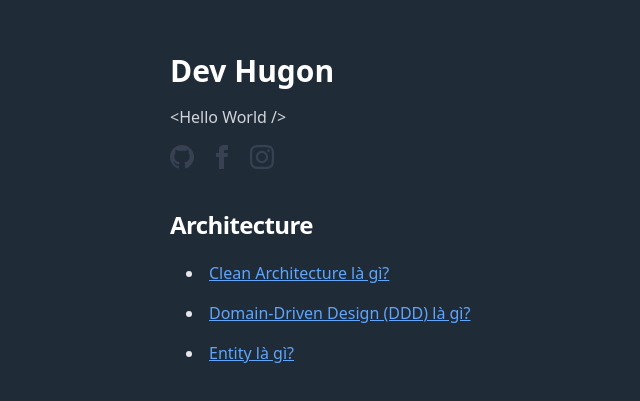
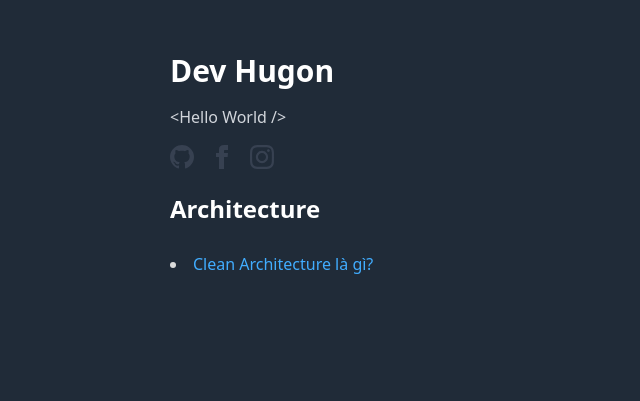
Before and after one commit to toilahuongg/toilahuongg.github.io, a Next.js app: page / in a window 1280 px wide. Shown: the part 103-504 px from the top of the page, without its empty margins (102-742 px from the left). Built offline with nearby package versions, Linux system fonts and the light colour scheme.

Commit message:
update home page

```diff
--- a/app/page.mdx
+++ /dev/null
@@ -1,10 +0,0 @@
-import { NameTransition } from "@/app/Name"
-
-<NameTransition />
-
-<article>
-## Architecture
-- [Clean Architecture là gì?](./blog/clean-architecture-la-gi)
-- [Domain-Driven Design (DDD) là gì?](./blog/domain-driven-design-la-gi)
-- [Entity là gì?](./blog/entity-la-gi)
-</article>
--- /dev/null
+++ b/app/page.tsx
@@ -0,0 +1,27 @@
+import { NameTransition } from "@/app/Name"
+import Link from "next/link"
+
+export default function Home() {
+  const architecturePosts = [
+    {
+      title: "Clean Architecture là gì?",
+      slug: "clean-architecture-la-gi",
+    },
+
+  ]
+  return (
+    <div>
+      <NameTransition />
+      <div className="flex flex-col gap-4">
+        <h3 className="text-2xl font-bold">Architecture</h3>
+        <div className="flex flex-col gap-2">
+          {architecturePosts.map((post) => (
+            <li key={post.slug}>
+              <Link href={`/blog/${post.slug}`}>{post.title}</Link>
+            </li>
+          ))}
+        </div>
+      </div>
+    </div>
+  )
+}
```
